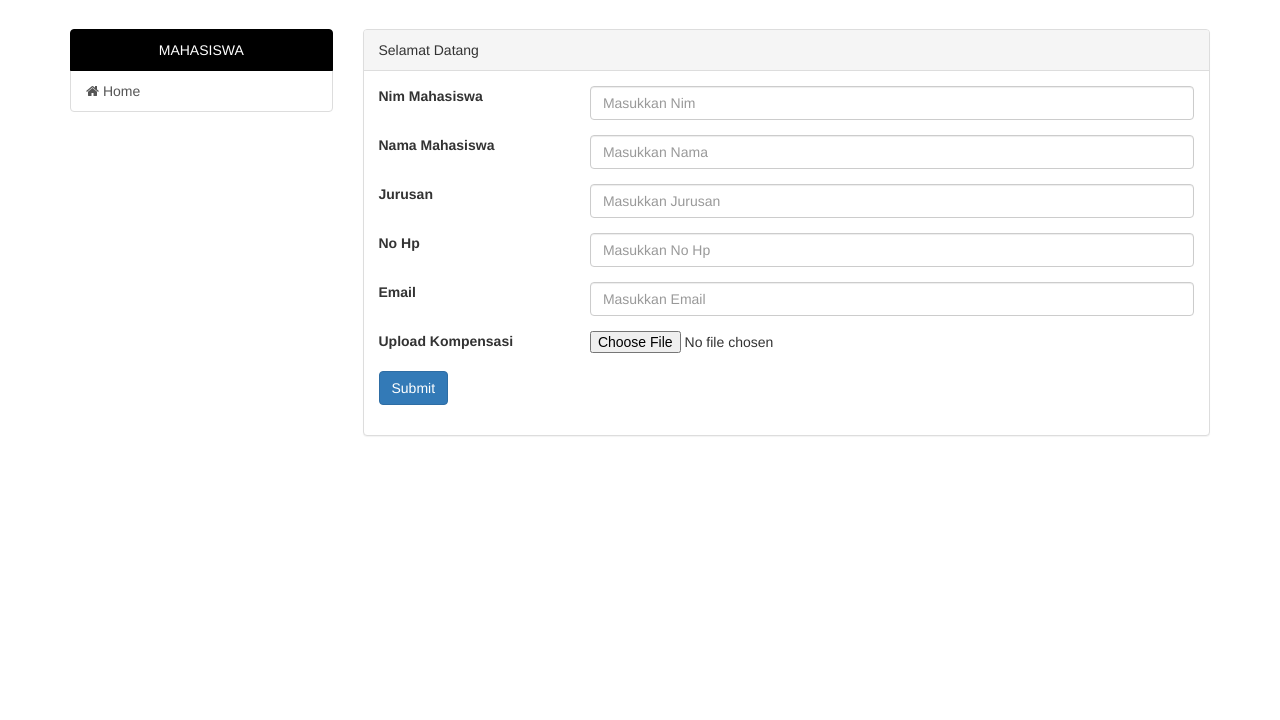
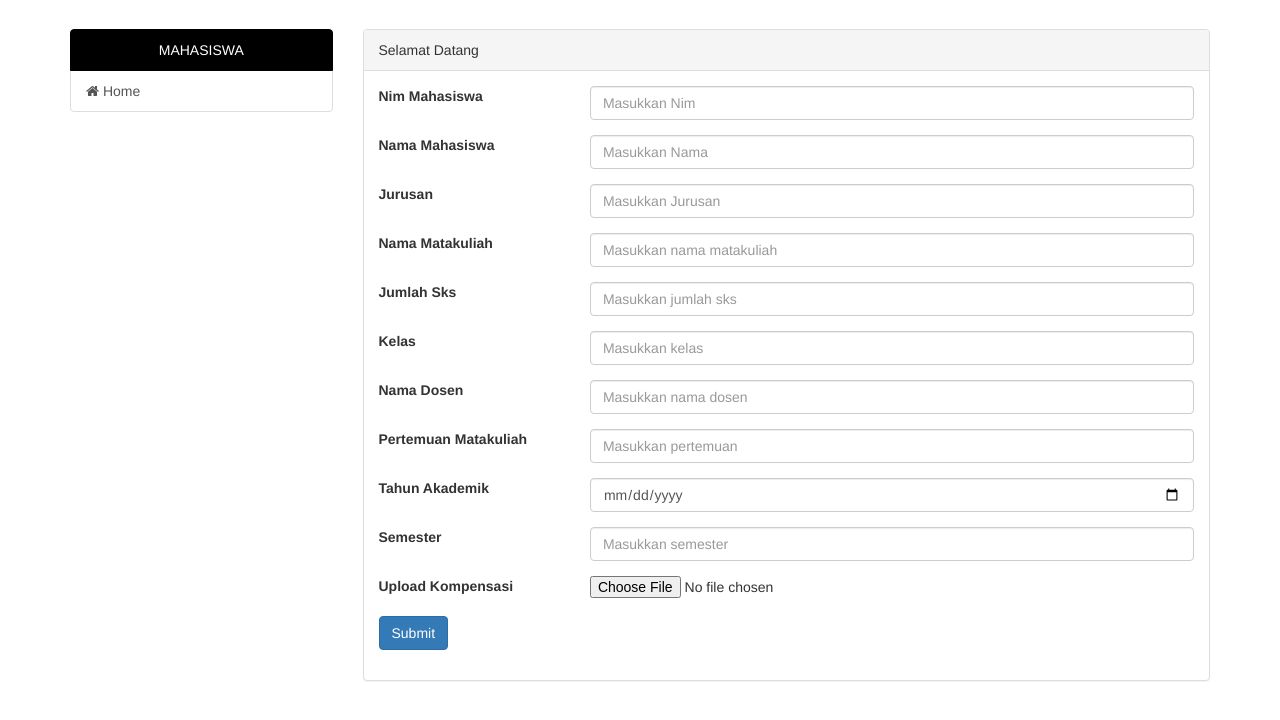
Before and after one commit to AndreMessi/SIK, a CodeIgniter app: page /database/index.php/gambar/tambah in a window 1280 px wide. Shown: the part 51-771 px from the top of the page. Run offline with CodeIgniter, Linux system fonts and the light colour scheme; some libraries are stand-ins or nearby versions.

Commit message:
modifikasi tampilan data prodi dan admin

```diff
--- a/application/config/database.php
+++ b/application/config/database.php
@@ -77,7 +77,7 @@ $db['default'] = array(
 	'dsn'	=> '',
 	'hostname' => 'localhost',
 	'username' => 'root',
-	'password' => 'root',
+	'password' => '',
 	'database' => 'kompen',
 	'dbdriver' => 'mysqli',
 	'dbprefix' => '',
--- a/application/controllers/Gambar.php
+++ b/application/controllers/Gambar.php
@@ -16,6 +16,7 @@ class Gambar extends CI_Controller {
     }
 
     public function tambah(){
+        // exit(json_encode($this->input->post()));
         $data = array();
 
         if($this->input->post('submit')){ // Jika user menekan tombol Submit (Simpan) pada form
@@ -36,5 +37,57 @@ class Gambar extends CI_Controller {
         $this->load->view('user/dashboard', $data);
     }
 
+    public function save(){
+		$config['upload_path'] = './images/';
+		$config['allowed_types'] = 'jpg|png|jpeg';
+		$config['max_size']	= '2048';
+		$config['remove_space'] = TRUE;
+
+		$this->load->library('upload', $config); // Load konfigurasi uploadnya
+		if($this->upload->do_upload('input_gambar')){ // Lakukan upload dan Cek jika proses upload berhasil
+			// Jika berhasil :
+			$return = array('result' => 'success', 'file' => $this->upload->data(), 'error' => '');
+		}else{
+			// Jika gagal :
+			$return = array('result' => 'failed', 'file' => '', 'error' => $this->upload->display_errors());
+        }
+
+		$data_mhs = array(
+			'nim'=>$this->input->post('nim'),
+			'nama'=>$this->input->post('nama'),
+			'jurusan'=>$this->input->post('jurusan'),
+			'gambar' => $upload['file']['file_name'],
+
+		);
+
+		$data_dosen = array(
+			'nama_dosen'=>$this->input->post('nama_dosen'),
+
+		);
+
+		$data_matkul = array(
+			'nama_matkul'=>$this->input->post('nama_matkul'),
+			'jlmh_sks'=>$this->input->post('jmlh_sks'),
+			'kelas'=>$this->input->post('kelas'),
+		);
+
+		$mhs_id = $this->GambarModel->add_dml_get_id('mahasiswa',$data_mhs);
+		$dosen_id = $this->GambarModel->add_dml_get_id('dosen',$data_dosen);
+		$matkul_id = $this->GambarModel->add_dml_get_id('matakuliah',$data_matkul);
+
+		$data_kompen = array(
+			'id_mahasiswa'=>$mhs_id,
+			'id_dosen'=>$dosen_id,
+			'id_matakuliah'=>$matkul_id,
+			'pertemuan_matkul'=>$this->input->post('pertemuan_matkul'),
+			'thn_akademik'=>date_format($this->input->post('thn_akademik'),'Y'),
+			'semester'=>$this->input->post('semester'),
+
+		);
+
+        $last = $this->db->insert('kompensasi', $data_kompen);
+        if($last) redirect(base_url('index.php/user/dashboard'));
+    }
+
 
 }
--- a/application/controllers/admin/Dashboard.php
+++ b/application/controllers/admin/Dashboard.php
@@ -8,6 +8,7 @@ class Dashboard extends CI_Controller {
         parent::__construct();
         //load model admin
         $this->load->model('admin');
+        $this->load->model('modelKompensasi');
         //cek session dan level user
         if($this->admin->is_role() != "admin"){
             redirect("login/");
--- a/application/controllers/tampilProdi.php
+++ b/application/controllers/tampilProdi.php
@@ -24,4 +24,5 @@ class tampilProdi extends CI_Controller {
  		redirect(site_url('prodi/dashboard'));
  	}
 
+	}
 }
--- a/application/models/GambarModel.php
+++ b/application/models/GambarModel.php
@@ -25,18 +25,48 @@ class GambarModel extends CI_Model {
 		}
 	}
 
+	function add_dml_get_id($table,$data){
+		$this->db->insert($table, $data);
+		$insert_id = $this->db->insert_id();
+
+		return $insert_id;
+ }
 	// Fungsi untuk menyimpan data ke database
 	public function save($upload){
-		$data = array(
+		$data_mhs = array(
 			'nim'=>$this->input->post('nim'),
 			'nama'=>$this->input->post('nama'),
 			'jurusan'=>$this->input->post('jurusan'),
-			'nohp'=>$this->input->post('nohp'),
-			'email'=>$this->input->post('email'),
 			'gambar' => $upload['file']['file_name'],
 
 		);
 
-		$this->db->insert('mahasiswa', $data);
+		$data_dosen = array(
+			'nama_dosen'=>$this->input->post('nama_dosen'),
+
+		);
+
+		$data_matkul = array(
+			'nama_matkul'=>$this->input->post('nama_matkul'),
+			'jlmh_sks'=>$this->input->post('jmlh_sks'),
+			'kelas'=>$this->input->post('kelas'),
+		);
+
+		$mhs_id = $this->add_dml_get_id('mahasiswa',$data_mhs);
+		$dosen_id = $this->add_dml_get_id('dosen',$data_dosen);
+		$matkul_id = $this->add_dml_get_id('matakuliah',$data_matkul);
+
+		$data_kompen = array(
+			'id_mahasiswa'=>$mhs_id,
+			'id_dosen'=>$dosen_id,
+			'id_matakuliah'=>$matkul_id,
+			'pertemuan_matkul'=>$this->input->post('pertemuan_matkul'),
+			'thn_akademik'=>date_format($this->input->post('thn_akademik')),
+			'semester'=>$this->input->post('semester'),
+
+		);
+
+		$this->db->insert('kompensasi', $data_kompen);
 	}
+
 }
--- a/application/models/Modelprodi.php
+++ b/application/models/Modelprodi.php
@@ -9,7 +9,7 @@
         // $this->db->join('mahasiswa m','m.id_mahasiswa=k.id_matakuliah');
         // if(isset($where)) $this->db->where($where);
         // return $this->db->get('kompensasi k')->result();
-          $this->db->select('*');
+        $this->db->select('*');
         $this->db->from('kompensasi');
         $this->db->join('mahasiswa','mahasiswa.id_mahasiswa = kompensasi.id_mahasiswa');
         $this->db->join('matakuliah','matakuliah.id_matakuliah = kompensasi.id_matakuliah');
--- a/application/views/admin/dashboard.php
+++ b/application/views/admin/dashboard.php
@@ -35,7 +35,7 @@
               <a href="" class="list-group-item"><i class="fa fa-home"></i> Home</a>
             </div>
         </div>
-        <div class="col-md-9">
+        <div class="col-md-12">
             <div class="panel panel-default">
               <div class="panel-heading">
                 Selamat Datang <b><?php echo $this->session->userdata("user_nama") ?></b>
@@ -51,7 +51,6 @@
                       <th scope="col">Kelas</th>
                       <th scope="col">Dosen</th>
                       <th scope="col">Pertemuan</th>
-                        <th scope="col">Status</th>
                     </tr>
                   </thead>
                   <tbody>
@@ -66,7 +65,6 @@
                       <td><?php echo $row->kelas;?></td>
                       <td><?php echo $row->nama_dosen;?></td>
                       <td><?php echo $row->pertemuan_matkul;?></td>
-                      <td><?php echo $row->status;?></td>
                     </tr>
                   <?php } ?>
                   </tbody>
--- a/application/views/user/dashboard.php
+++ b/application/views/user/dashboard.php
@@ -42,7 +42,7 @@
 
               </div>
               <div class="panel-body">
-                 <?php echo form_open("gambar/tambah", array('enctype'=>'multipart/form-data')); ?>
+                 <?php echo form_open("gambar/save", array('enctype'=>'multipart/form-data')); ?>
                 <form>
 
                   <div class="form-group row">
@@ -65,15 +65,45 @@
                     </div>
                   </div>
                   <div class="form-group row">
-                    <label for="nohp" class="col-sm-3 col-form-label">No Hp</label>
+                    <label for="nama_matkul" class="col-sm-3 col-form-label">Nama Matakuliah</label>
                     <div class="col-sm-9">
-                       <input type="number" class="form-control" name="nohp" value="<?php echo set_value('nohp'); ?>" placeholder="Masukkan No Hp">
+                      <input type="text" class="form-control" name="nama_matkul" value="<?php echo set_value('nama_matkul'); ?>" placeholder="Masukkan nama matakuliah">
                     </div>
                   </div>
                   <div class="form-group row">
-                    <label for="email" class="col-sm-3 col-form-label">Email</label>
+                    <label for="jmlh_sks" class="col-sm-3 col-form-label">Jumlah Sks</label>
                     <div class="col-sm-9">
-                       <input type="text" class="form-control" name="email" value="<?php echo set_value('email'); ?>" placeholder="Masukkan Email">
+                      <input type="text" class="form-control" name="jmlh_sks" value="<?php echo set_value('jmlh_sks'); ?>" placeholder="Masukkan jumlah sks">
+                    </div>
+                  </div>
+                  <div class="form-group row">
+                    <label for="kelas" class="col-sm-3 col-form-label">Kelas</label>
+                    <div class="col-sm-9">
+                      <input type="text" class="form-control" name="kelas" value="<?php echo set_value('kelas'); ?>" placeholder="Masukkan kelas">
+                    </div>
+                  </div>
+                  <div class="form-group row">
+                    <label for="nama_dosen" class="col-sm-3 col-form-label">Nama Dosen</label>
+                    <div class="col-sm-9">
+                      <input type="text" class="form-control" name="nama_dosen" value="<?php echo set_value('nama_dosen'); ?>" placeholder="Masukkan nama dosen">
+                    </div>
+                  </div>
+                  <div class="form-group row">
+                    <label for="pertemuan_matkul" class="col-sm-3 col-form-label">Pertemuan Matakuliah</label>
+                    <div class="col-sm-9">
+                      <input type="text" class="form-control" name="pertemuan_matkul" value="<?php echo set_value('pertemuan_matkul'); ?>" placeholder="Masukkan pertemuan">
+                    </div>
+                  </div>
+                  <div class="form-group row">
+                    <label for="thn_akademik" class="col-sm-3 col-form-label">Tahun Akademik</label>
+                    <div class="col-sm-9">
+                      <input type="date" class="form-control" name="thn_akademik" value="<?php echo set_value('thn_akademik'); ?>">
+                    </div>
+                  </div>
+                  <div class="form-group row">
+                    <label for="semester" class="col-sm-3 col-form-label">Semester</label>
+                    <div class="col-sm-9">
+                      <input type="text" class="form-control" name="semester" value="<?php echo set_value('semester'); ?>" placeholder="Masukkan semester">
                     </div>
                   </div>
                   <div class="form-group row">
@@ -84,7 +114,7 @@
                   </div>
                   <div class="form-group row">
                     <div class="col-sm-10">
-                      <button onclick="myfunction()" type="submit" name="submit"class="btn btn-primary" value="Simpan" data-toggle="modal" data-target="#exampleModal">Submit</button>
+                      <button onclicsk="myfunction()" type="submit" name="submit"class="btn btn-primary" value="Simpan" data-toggle="modal" data-target="#exampleModal">Submit</button>
                       <script type="text/javascript">
                         function myfunction(){
                           alert("berhasil Upload");
```
Also changed, not shown: application/controllers/tampilKompensasi.php (+28 -18 lines), application/models/ModelKompensasi.php (renamed from application/models/modelKompensasi.php, +9 -2 lines), application/views/prodi/dashboard.php (+6 -34 lines), cilogin.sql (deleted, +0 -67 lines), kompen (1).sql (renamed from kompensasi.sql, +29 -17 lines), application/controllers/prodi/Dashboard.php (indentation only).
